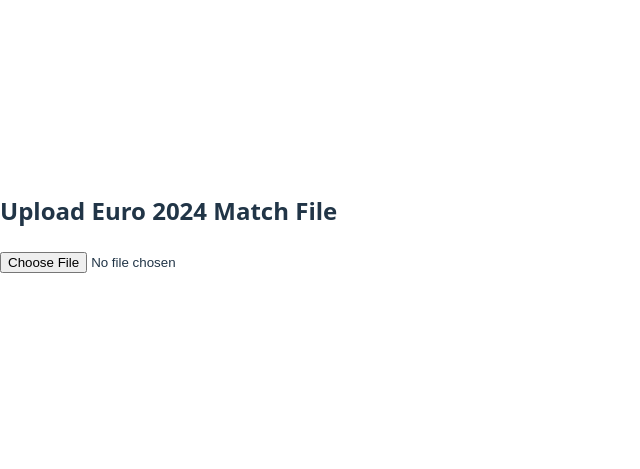
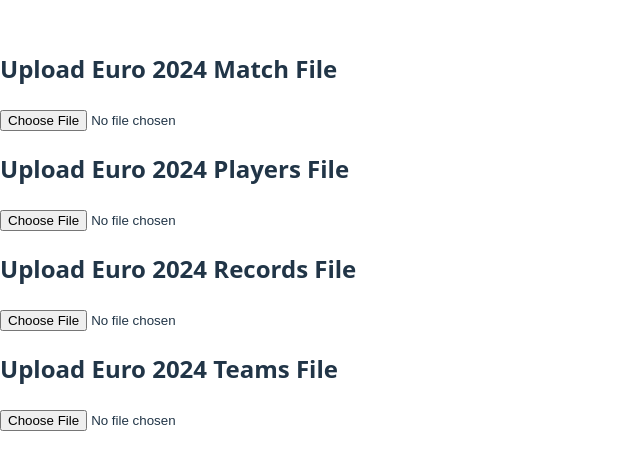
Before and after one commit to desislava-m/euro-football-championship, a React (Vite) app: page / in a window 1280 px wide. Shown: the part 169-638 px from the top of the page, without its empty margins (0-640 px from the left). Built offline with nearby package versions, Linux system fonts and the light colour scheme.

Commit message:
Creating an external context file to keep all the states

```diff
--- a/src/components/MatchUploader.jsx
+++ b/src/components/MatchUploader.jsx
@@ -3,9 +3,12 @@ import { useState } from "react";
 export default function MatchUploader() {
 
 const [ matches, setMatches ] = useState([])
+const [ players, setPlayers ] = useState([])
+const [ records, setRecords] = useState([])
+const [ teams, setTeams ] = useState([])
 const [ error , setError ] = useState('')
 
-{/* "ID, TeamNumber, Position, FullName, TeamID
+{/* Example string : "ID, TeamNumber, Position, FullName, TeamID
 1, 1, GK, Manuel Neuer, 1
 2, 2, DF, Antonio Rüdiger, 1
 3, 3, DF, David Raum, 1
@@ -30,8 +33,6 @@ function parseCsv(text) {
             return obj;
         });
 
-        setMatches(result);
-
     } catch (err) {
         setError("Error parsing file")
     }
@@ -39,30 +40,61 @@ function parseCsv(text) {
 
 function handleFileUpload(e) {
   const file = e.target.files[0];
+  const fileType = e.target.getAttribute("data-type");
+
   if (!file) return;
 
   const reader = new FileReader();
   reader.onload = (event) => {
-      parseCsv(event.target.result);
+    const parsed = parseCsv(event.target.result);
+    switch (fileType) {
+      case "players":
+        setPlayers(parsed);
+        break;
+      case "teams":
+        setTeams(parsed);
+        break;
+      case "matches":
+        setMatches(parsed);
+        break;
+      case "records":
+        setRecords(parsed);
+        break;
+      default:
+        setError("Unknown file type");
+    }
   };
   reader.readAsText(file);
 }
 
 
+
   return (
+    <>
       <div>
         <h2>Upload Euro 2024 Match File</h2>
-      <input type="file" accept=".csv" onChange={handleFileUpload} />
+        <input type="file" accept=".csv" data-type="matches" onChange={handleFileUpload} />
         {error && <p style={{ color: "red" }}>{error}</p>}
+      </div>
 
-      <ul>
-        {matches.map((match, index) => (
-          <li key={index}>
-            {match.Date}: Team {match.ATeamID} Team {match.BTeamID} - {match.Score}
-          </li>
-        ))}
-      </ul>
+      <div>
+        <h2>Upload Euro 2024 Players File</h2>
+        <input type="file" accept=".csv" data-type="players" onChange={handleFileUpload} />
+        {error && <p style={{ color: "red" }}>{error}</p>}
       </div>
+
+       <div>
+        <h2>Upload Euro 2024 Records File</h2>
+        <input type="file" accept=".csv" data-type="records" onChange={handleFileUpload} />
+        {error && <p style={{ color: "red" }}>{error}</p>}
+      </div>
+
+       <div>
+        <h2>Upload Euro 2024 Teams File</h2>
+        <input type="file" accept=".csv" data-type="teams" onChange={handleFileUpload} />
+        {error && <p style={{ color: "red" }}>{error}</p>}
+      </div>
+    </>
   );
 
 
```
Also changed, not shown: src/components/DataContext.jsx (added, +25 -0 lines). Lines whose indentation alone changed are shown as unchanged.
